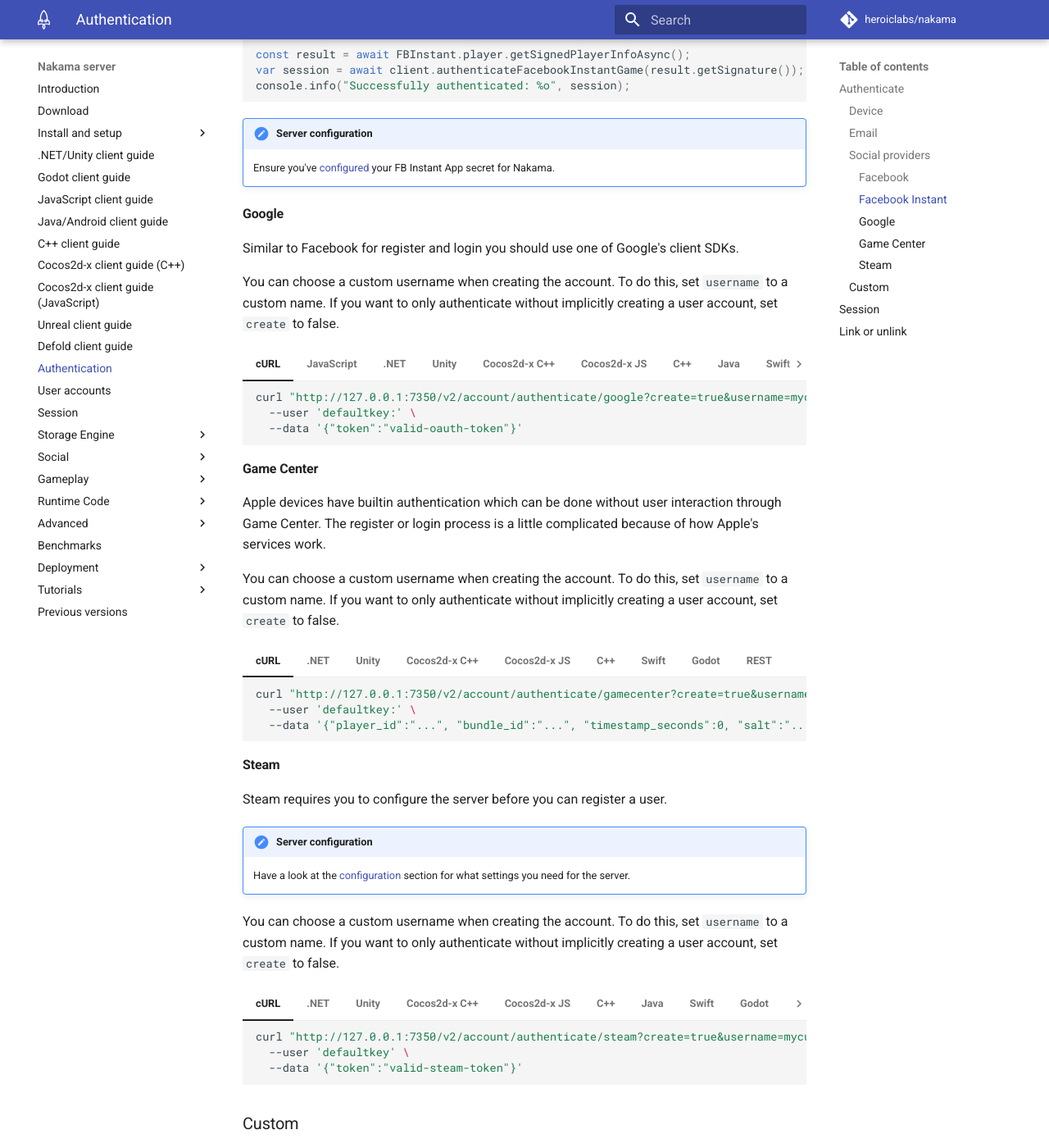
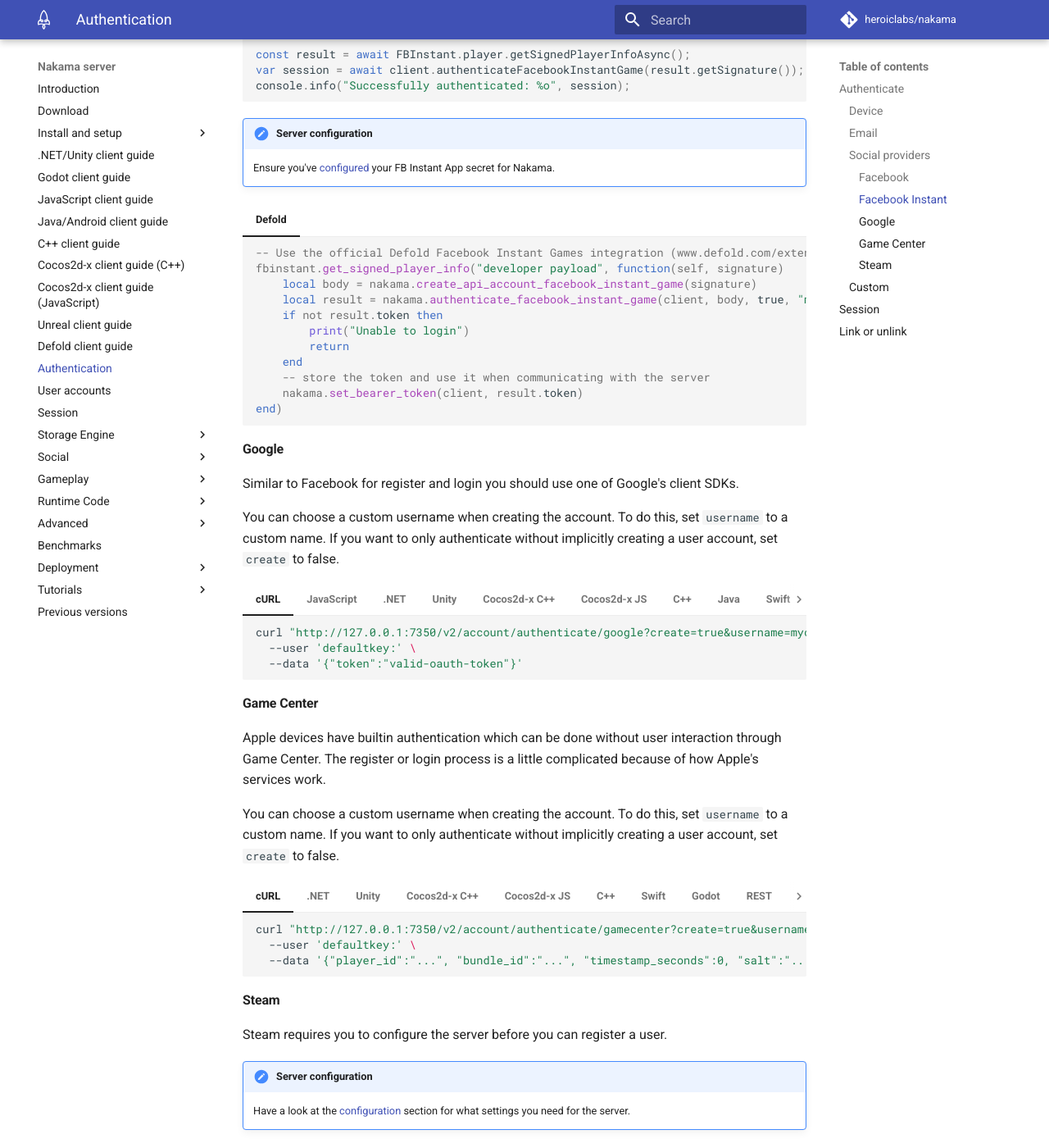
Before and after one commit to heroiclabs/nakama-docs, an MkDocs documentation site: the page built from docs/authentication.md, in a window 1280 px wide and 1400 px high, scrolled down 2944 px. Shown: the whole window at 82% size. Built offline with MkDocs 1.6.1 and Material for MkDocs 9.7.7, drawn with Linux system fonts in a browser that asks for light colours; comment, search, counter and statistics services are not loaded.

Commit message:
Added Defold code examples for the Authentication page (#196)
* Added Defold code examples

* Changed Facebook audience to NONE

````diff
--- a/docs/authentication.md
+++ b/docs/authentication.md
@@ -74,6 +74,20 @@
 === "Godot"
     ```gdscript
     onready var client := Nakama.create_client("defaultkey", "127.0.0.1", 7350, "http")
+    ```
+
+=== "Defold"
+    ```lua
+    local defold = require "nakama.engine.defold"
+
+    local config = {}
+    config.host = 127.0.0.1
+    config.port = 7350
+    config.use_ssl = false
+    config.username = "defaultkey"
+    config.engine = defold
+
+    local client = nakama.create_client(config)
     ```
 
 Every user account is created from one of the [options used to authenticate](#authenticate). We call each of these options a "link" because it's a way to access the user's account. You can add more than one link to each account which is useful to enable users to login in multiple ways across different devices.
@@ -262,6 +276,20 @@
     }
     ```
 
+=== "Defold"
+    ```lua
+    local body = nakama.create_api_account_device(defold.uuid())
+    -- login using the token and create an account if the user
+    -- doesn't already exist
+    local result = nakama.authenticate_device(client, body, true)
+    if not result.token then
+        print("Unable to login")
+        return
+    end
+    -- store the token and use it when communicating with the server
+    nakama.set_bearer_token(client, result.token)
+    ```
+
 In games it is often a better option to use [Google](#google) or [Game Center](#game-center) to unobtrusively register the user.
 
 ### Email
@@ -399,6 +427,18 @@
         "email": "email@example.com",
         "password": "3bc8f72e95a9"
     }
+    ```
+
+=== "Defold"
+    ```lua
+    local body = nakama.create_api_account_email("email@example.com", "3bc8f72e95a9")
+    local result = nakama.authenticate_email(client, body, true, "mycustomusername")
+    if not result.token then
+        print("Unable to login")
+        return
+    end
+    -- store the token and use it when communicating with the server
+    nakama.set_bearer_token(client, result.token)
     ```
 
 ### Social providers
@@ -554,6 +594,24 @@
     }
     ```
 
+=== "Defold"
+    ```lua
+    -- Use the official Defold Facebook integration (www.defold.com/extension-facebook)
+    local permissions = { "public_profile" }
+    -- login using read permissions
+    -- there is no need to specify a publishing audience when requesting read permissions
+    facebook.login_with_permissions(permissions, facebook.AUDIENCE_NONE, function(self, data)
+        local body = nakama.create_api_account_facebook(facebook.access_token())
+        local result = nakama.authenticate_facebook(client, body, true, "mycustomusername")
+        if not result.token then
+            print("Unable to login")
+            return
+        end
+        -- store the token and use it when communicating with the server
+        nakama.set_bearer_token(client, result.token)
+    end)
+    ```
+
 You can add a button to your UI to login with Facebook.
 
 === "Unity"
@@ -580,6 +638,22 @@
 
 !!! Note "Server configuration"
     Ensure you've [configured](install-configuration.md#facebook-instant-game) your FB Instant App secret for Nakama.
+
+
+=== "Defold"
+    ```lua
+    -- Use the official Defold Facebook Instant Games integration (www.defold.com/extension-fbinstant)
+    fbinstant.get_signed_player_info("developer payload", function(self, signature)
+        local body = nakama.create_api_account_facebook_instant_game(signature)
+        local result = nakama.authenticate_facebook_instant_game(client, body, true, "mycustomusername")
+        if not result.token then
+            print("Unable to login")
+            return
+        end
+        -- store the token and use it when communicating with the server
+        nakama.set_bearer_token(client, result.token)
+    end)
+    ```
 
 #### Google
 
@@ -699,6 +773,18 @@
     {
       "token": "...",
     }
+    ```
+
+=== "Defold"
+    ```lua
+    local body = nakama.create_api_account_google(oauth_token)
+    local result = nakama.authenticate_google(client, body, true, "mycustomusername")
+    if not result.token then
+        print("Unable to login")
+        return
+    end
+    -- store the token and use it when communicating with the server
+    nakama.set_bearer_token(client, result.token)
     ```
 
 #### Game Center
@@ -891,6 +977,25 @@
     }
     ```
 
+=== "Defold"
+    ```lua
+    -- Use https://defold.com/assets/gamekit/
+    local bundle_id = "..."
+    local player_id = "..."
+    local public_key_url = "..."
+    local salt = "..."
+    local signature = "..."
+    local timestamp_seconds = 0
+    local body = nakama.create_api_account_game_center(bundle_id, player_id, public_key_url, salt, signature, timestamp_seconds)
+    local result = nakama.authenticate_game_center(client, body, true, "mycustomusername")
+    if not result.token then
+        print("Unable to login")
+        return
+    end
+    -- store the token and use it when communicating with the server
+    nakama.set_bearer_token(client, result.token)
+    ```
+
 #### Steam
 
 Steam requires you to configure the server before you can register a user.
@@ -1011,6 +1116,19 @@
     }
     ```
 
+=== "Defold"
+    ```lua
+    -- Use https://defold.com/assets/steamworks/
+    local body = nakama.create_api_account_steam(steam_token)
+    local result = nakama.authenticate_steam(client, body, true, "mycustomusername")
+    if not result.token then
+        print("Unable to login")
+        return
+    end
+    -- store the token and use it when communicating with the server
+    nakama.set_bearer_token(client, result.token)
+    ```
+
 ### Custom
 
 A custom identifier can be used in a similar way to a device identifier to login or register a user. This option should be used if you have an external or custom user identity service which you want to use. For example EA's Origin service handles accounts which have their own user IDs.
@@ -1137,6 +1255,18 @@
     {
       "id": "some-custom-id",
     }
+    ```
+
+=== "Defold"
+    ```lua
+    local body = nakama.create_api_account_custom(custom_id)
+    local result = nakama.authenticate_custom(client, body, true, "mycustomusername")
+    if not result.token then
+        print("Unable to login")
+        return
+    end
+    -- store the token and use it when communicating with the server
+    nakama.set_bearer_token(client, result.token)
     ```
 
 ## Session
@@ -1246,6 +1376,16 @@
         print("Socket connected.")
     ```
 
+=== "Defold"
+    ```lua
+    local socket = nakama.create_socket(client)
+    local ok, err = nakama.socket_connect(socket)
+    if not ok then
+        print("Unable to connect: ", err)
+        return
+    end
+    ```
+
 ## Link or unlink
 
 You can link one or more other login option to the current user. This makes it easy to support multiple logins with each user and easily identify a user across devices.
@@ -1366,6 +1506,16 @@
     }
     ```
 
+=== "Defold"
+    ```lua
+    local body = nakama.create_api_account_custom(custom_id)
+    local result = nakama.link_custom(client, body)
+    if result.error then
+        print("An error occurred:", result.error)
+        return
+    end
+    ```
+
 You can unlink any linked login options for the current user.
 
 === "cURL"
@@ -1483,6 +1633,16 @@
     }
     ```
 
+=== "Defold"
+    ```lua
+    local body = nakama.create_api_account_custom(custom_id)
+    local result = nakama.unlink_custom(client, body)
+    if result.error then
+        print("An error occurred:", result.error)
+        return
+    end
+    ```
+
 You can link or unlink many different account options.
 
 | Link | Description |
````
